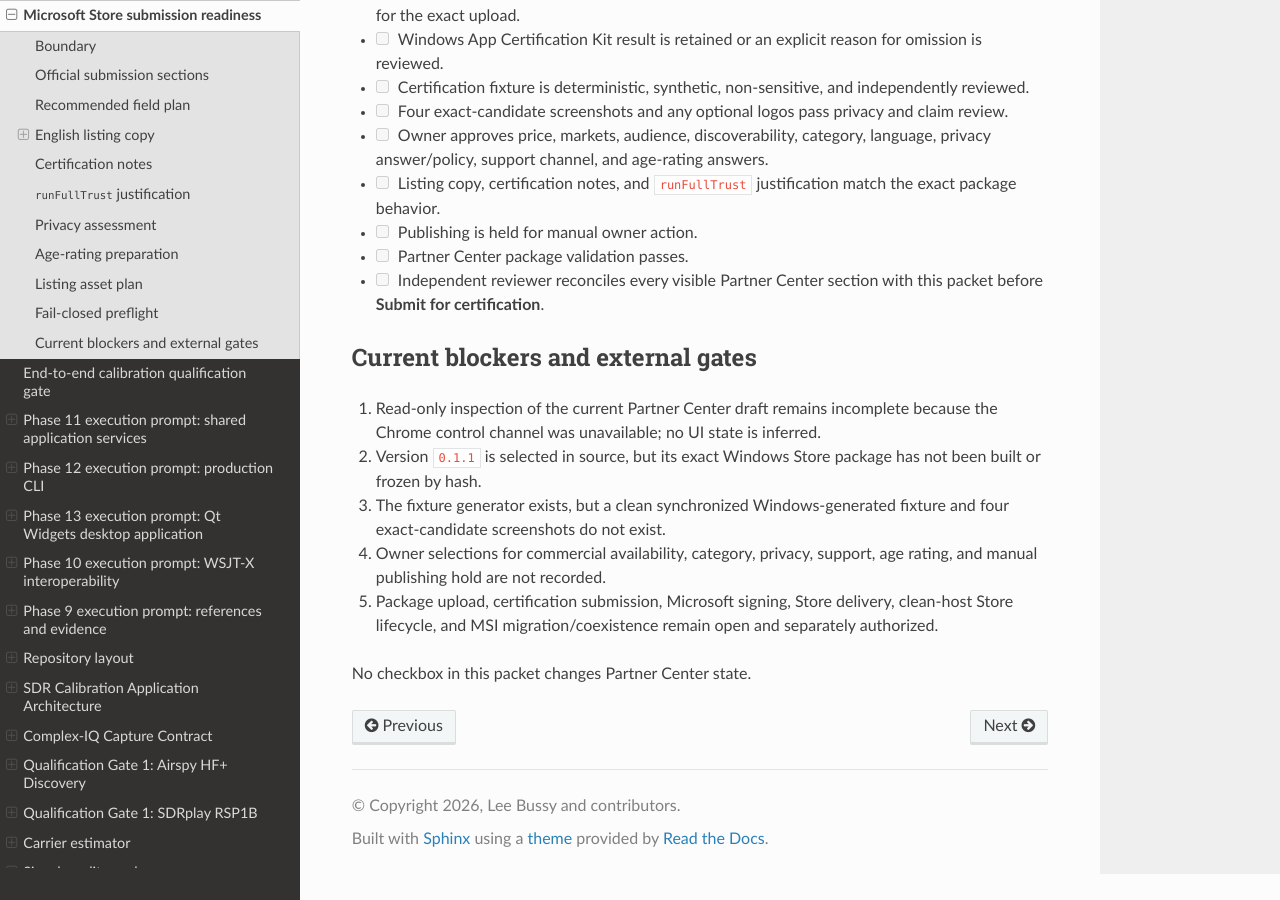
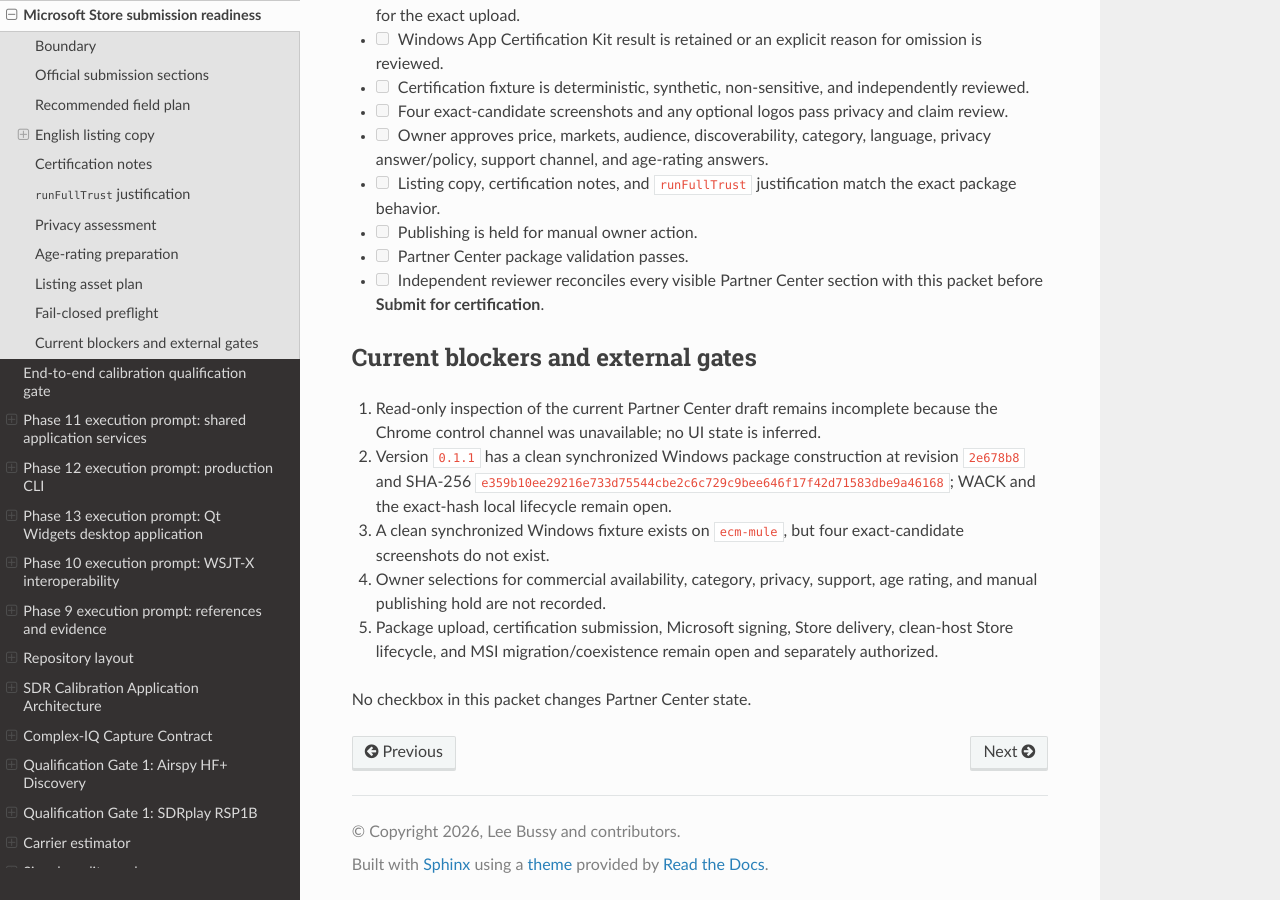
Before and after one commit to lbussy/SDR-Calibration, a Sphinx documentation site: the page built from docs/development/windows-store-submission-readiness.md, in a window 1280 px wide and 900 px high, scrolled down 5358 px. Built offline with Sphinx 7.4.7 and the Read the Docs theme 3.1.0, drawn with Linux system fonts in a browser that asks for light colours.

Commit message:
Record Windows Store 0.1.1 construction

```diff
--- a/docs/development/windows-store-submission-readiness.md
+++ b/docs/development/windows-store-submission-readiness.md
@@ -240,10 +240,12 @@ but the four-shot set is the readiness exit.
 
 1. Read-only inspection of the current Partner Center draft remains incomplete
    because the Chrome control channel was unavailable; no UI state is inferred.
-2. Version `0.1.1` is selected in source, but its exact Windows Store package
-   has not been built or frozen by hash.
-3. The fixture generator exists, but a clean synchronized Windows-generated
-   fixture and four exact-candidate screenshots do not exist.
+2. Version `0.1.1` has a clean synchronized Windows package construction at
+   revision `2e678b8` and SHA-256
+   `e359b10ee29216e733d75544cbe2c6c729c9bee646f17f42d71583dbe9a46168`;
+   WACK and the exact-hash local lifecycle remain open.
+3. A clean synchronized Windows fixture exists on `ecm-mule`, but four
+   exact-candidate screenshots do not exist.
 4. Owner selections for commercial availability, category, privacy, support,
    age rating, and manual publishing hold are not recorded.
 5. Package upload, certification submission, Microsoft signing, Store delivery,
```
Also changed, not shown: docs/development/release-candidate-readiness.md (+1 -1 lines), docs/development/status.md (+7 -2 lines), evidence/windows-store/2026-08-17-0.1.1-candidate/README.md (added).
